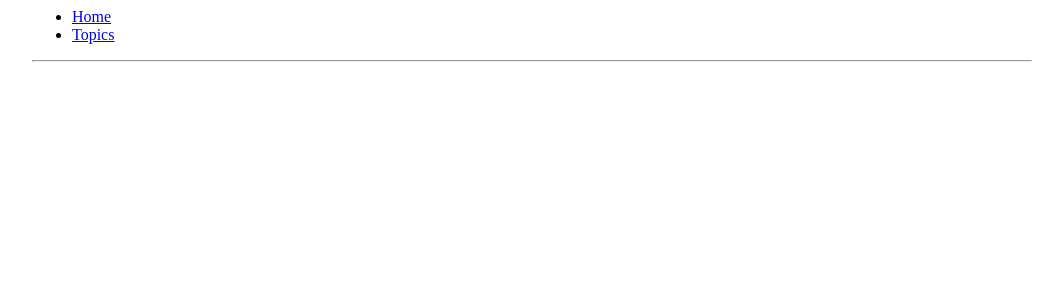
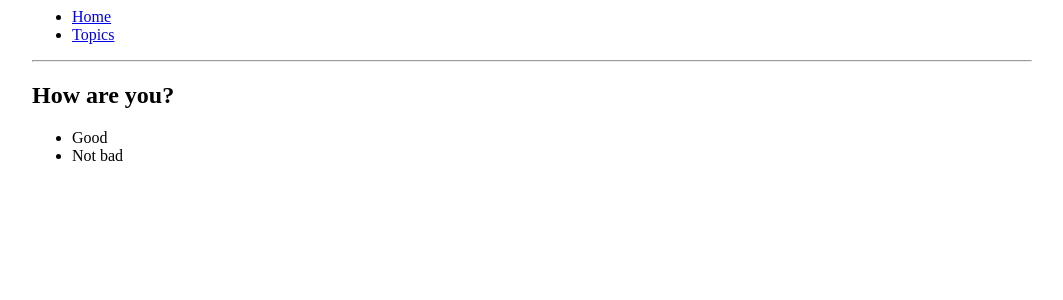
Before and after one commit to abruzzi/state-machine, a React (Vite) app: page /qna in a window 1280 px wide. Shown: the top 300 px of the page, without its empty margins (108-1171 px from the left). Built offline with nearby package versions, Linux system fonts and the light colour scheme.

Commit message:
dynamic generate route

```diff
--- a/package.json
+++ b/package.json
@@ -10,6 +10,7 @@
   "author": "",
   "license": "ISC",
   "dependencies": {
+    "lodash": "^4.17.11",
     "parcel-bundler": "^1.11.0",
     "react": "^16.8.3",
     "react-dom": "^16.8.3",
--- a/src/app.jsx
+++ b/src/app.jsx
@@ -122,6 +122,41 @@ function Topics ({ match }) {
   )
 }
 
+const Good = () => {
+  return <h2>Good</h2>
+}
+
+const NotBad = () => {
+  return (<h2>Not bad</h2>)
+}
+
+const QNA = ({history, match}) => {
+  const qna = {
+    name: 'howareyou',
+    question: 'How are you?',
+    answers: [
+      {label: 'Good', value: 'good', next: Good},
+      {label: 'Not bad', value: 'not-bad', next: NotBad},
+    ]
+  }
+
+  const handler = (e) => {
+    history.push(`${match.path}/${e}`)
+  }
+
+  return (
+    <div>
+      <h2>{qna.question}</h2>
+      <ul>
+        {qna.answers.map((answer, index) => <li key={index} onClick={() => handler(answer.value)}>{answer.label}</li>)}
+      </ul>
+      {
+        qna.answers.map((answer, index) => <Route key={index} path={`${match.path}/${answer.value}`} component={answer.next}/>)
+      }
+    </div>
+  )
+}
+
 function Home () {
   return (
     <h1>
@@ -144,6 +179,7 @@ class App extends Component {
 
           <Route exact path='/' component={Home} />
           <Route path='/topics' component={Topics} />
+          <Route path='/qna' component={QNA} />
         </div>
       </Router>
     )
```
Also changed, not shown: src/model.js (+49 -7 lines).
